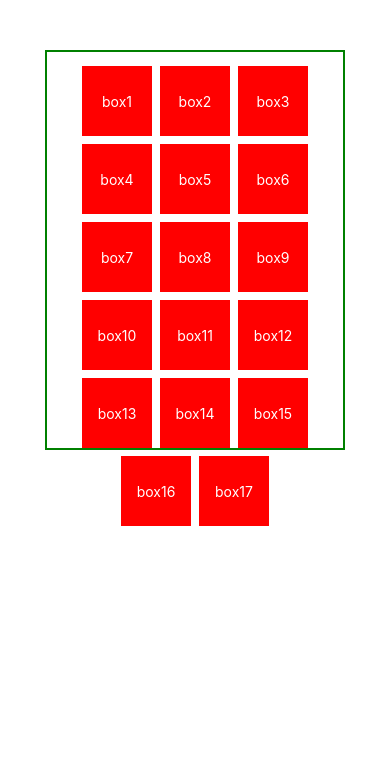
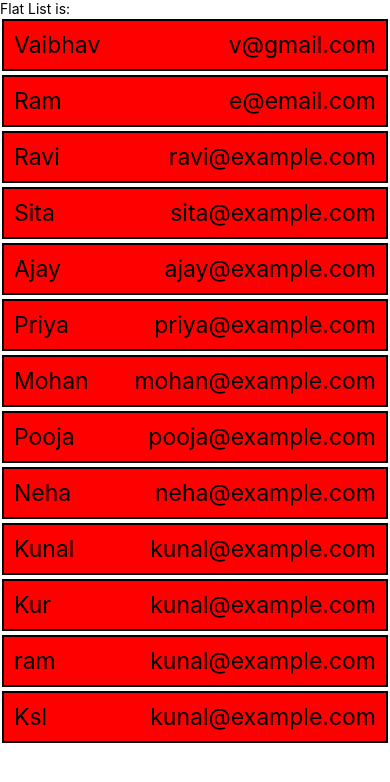
Before and after one commit to vaibhavzalte/first_app, a React Native app: screen / in a window 390 px wide. Shown: the top 782 px of the page. Built offline with nearby package versions, Linux system fonts and the light colour scheme.

Commit message:
Component in Loop with Flatlist

```diff
--- a/App.jsx
+++ b/App.jsx
@@ -12,17 +12,10 @@ import { InputComp } from './components/InputComp';
 import FlatlistComp from './components/FlatlistComp';
 import MapList from './components/MapList';
 import GridComp from './components/GridComp';
+import FlatlistComp2 from './components/FlatlistComp2';
 
-const myFun = () => {
-  console.warn('function called');
-};
-
-const printNumber = (num) => {
-  console.warn('number is :', num);
-};
 
 function App() {
-  const [count, setCount] = useState(0);
   return (
     <SafeAreaView>
       <View>
@@ -31,7 +24,8 @@ function App() {
       {/* <InputComp/> */}
       {/* <FlatlistComp/> */}
       {/* <MapList/> */}
-      <GridComp/>
+      {/* <GridComp/> */}
+      <FlatlistComp2/>
       </View>
     </SafeAreaView>
   );
--- /dev/null
+++ b/components/FlatlistComp2.jsx
@@ -0,0 +1,35 @@
+import { View, Text, FlatList } from "react-native";
+import RenderData from "./RenderData";
+
+export const FlatlistComp2 = () => {
+    const users = [
+        { id: 1, name: 'Vaibhav', email: 'v@gmail.com' },
+        { id: 2, name: 'Ram', email: 'e@email.com' },
+        { id: 3, name: 'Ravi', email: 'ravi@example.com' },
+        { id: 4, name: 'Sita', email: 'sita@example.com' },
+        { id: 5, name: 'Ajay', email: 'ajay@example.com' },
+        { id: 6, name: 'Priya', email: 'priya@example.com' },
+        { id: 7, name: 'Mohan', email: 'mohan@example.com' },
+        { id: 8, name: 'Pooja', email: 'pooja@example.com' },
+        { id: 9, name: 'Neha', email: 'neha@example.com' },
+        { id: 10, name: 'Kunal', email: 'kunal@example.com' },
+        { id: 11, name: 'Kur', email: 'kunal@example.com' },
+        { id: 12, name: 'ram', email: 'kunal@example.com' },
+        { id: 13, name: 'Ksl', email: 'kunal@example.com' },
+    ];
+    return (
+        <View>
+            <Text>Flat List is:</Text>
+            <FlatList
+                data={users}
+                renderItem={({ item }) =>
+                    <RenderData item={item}/>
+               }
+                keyExtractor={item => item.id}
+            />
+        </View>
+
+    );
+};
+
+export default FlatlistComp2;
--- /dev/null
+++ b/components/RenderData.jsx
@@ -0,0 +1,27 @@
+import { View, Text,StyleSheet } from 'react-native';
+import React from 'react'
+
+export default function RenderData({item}) {
+  return (
+    <View>
+         <View style={styles.box}>
+                    <Text style={styles.item}>{item.name}</Text>
+                    <Text style={styles.item}>{item.email}</Text>
+                </View>
+    </View>
+  )
+}
+const styles = StyleSheet.create({
+    box:{
+        backgroundColor:'red',
+        flex:1,
+        flexDirection:'row',
+        justifyContent:'space-between',
+        borderWidth:2,
+        margin:2,
+    },
+    item:{
+        fontSize:23,
+        margin:10,
+    }
+})
```
